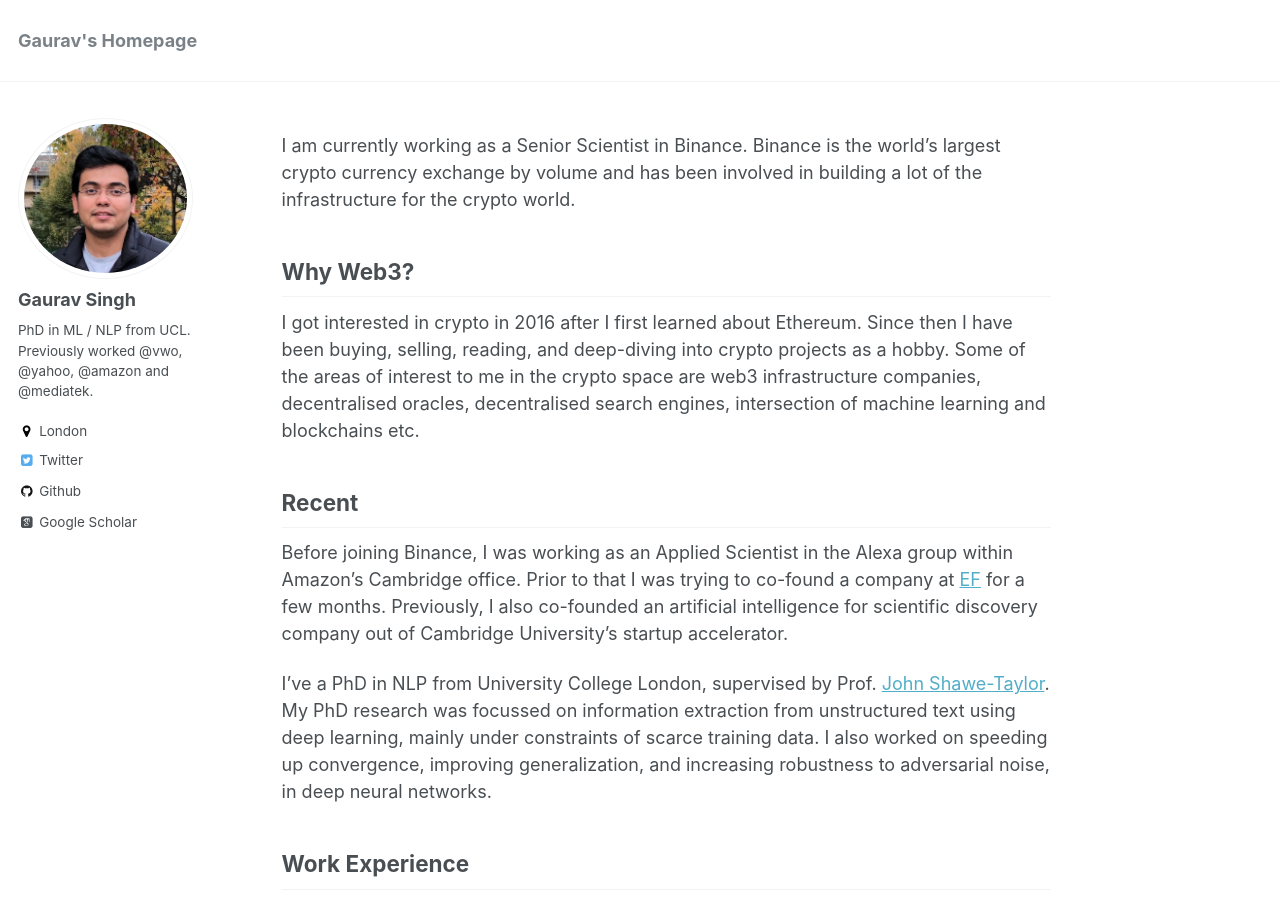
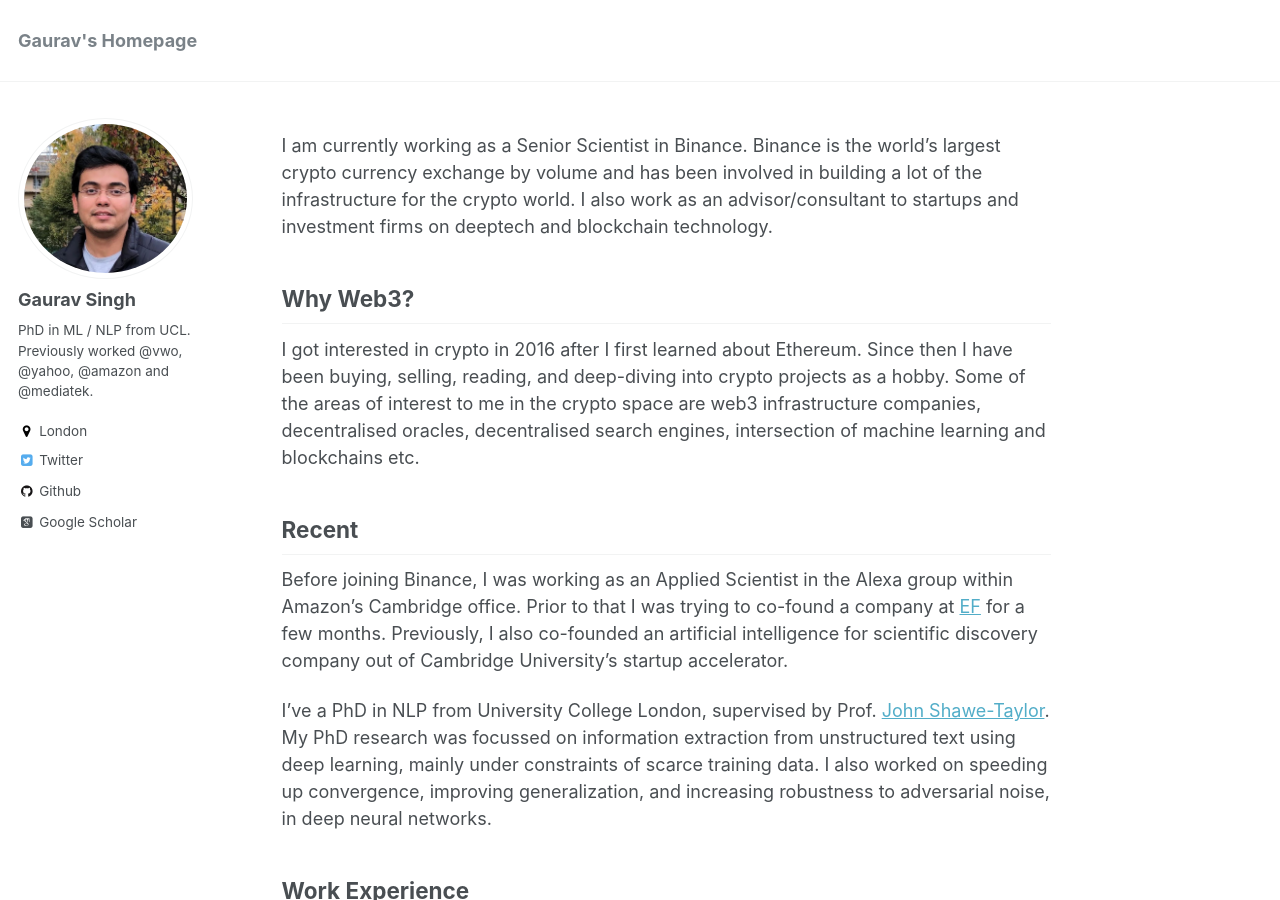
Before and after one commit to gauravsc/gauravsc.github.io, a Jekyll site: the page built from _pages/about.md, in a window 1280 px wide and 900 px high. Built offline with Jekyll 4.4.1, drawn with Linux system fonts in a browser that asks for light colours; some web fonts are replaced.

Commit message:
Update about.md

```diff
--- a/_pages/about.md
+++ b/_pages/about.md
@@ -8,7 +8,7 @@
   - /about.html
 ---
 
-I am currently working as a Senior Scientist in Binance. Binance is the world's largest crypto currency exchange by volume and has been involved in building a lot of the infrastructure for the crypto world.
+I am currently working as a Senior Scientist in Binance. Binance is the world's largest crypto currency exchange by volume and has been involved in building a lot of the infrastructure for the crypto world. I also work as an advisor/consultant to startups and investment firms on deeptech and blockchain technology.
 
 Why Web3?
 ------
```
